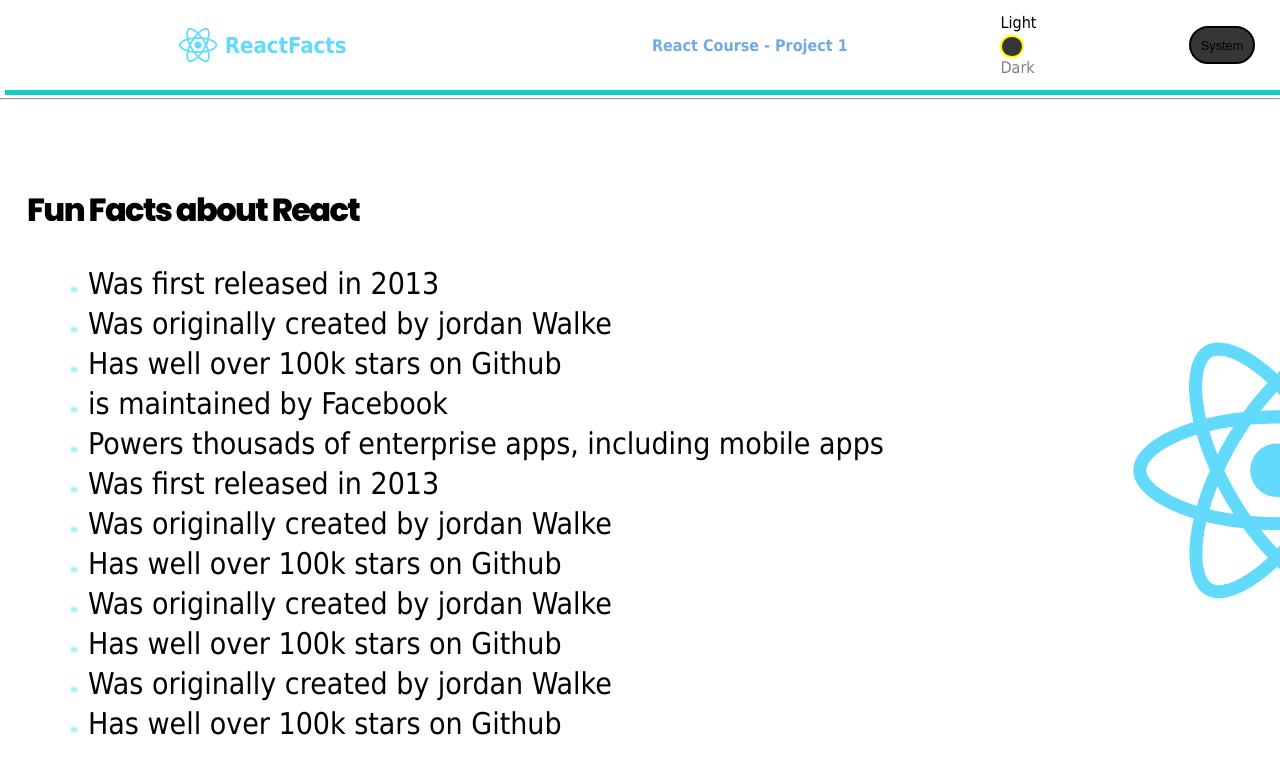
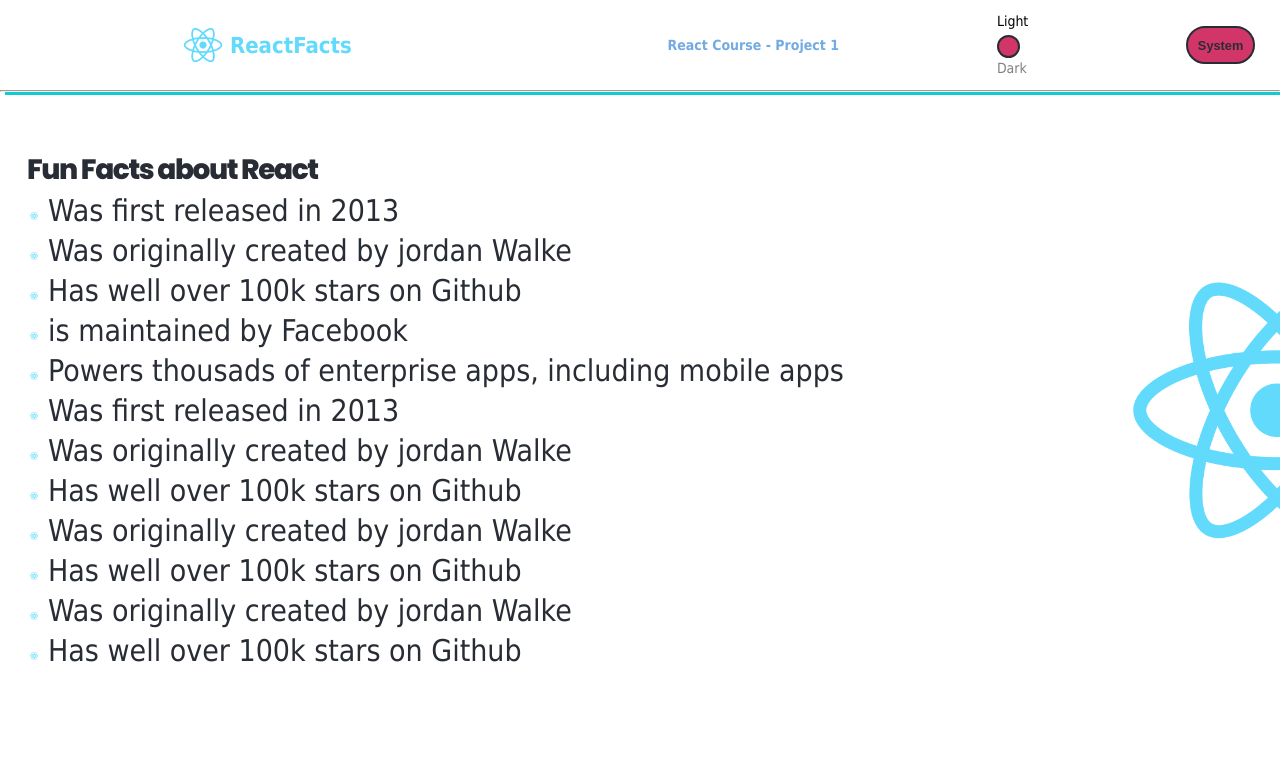
Before and after one commit to raficode2303/react-courese-2022, a React (Create React App) app: page / in a window 1280 px wide. Shown: the top 774 px of the page. Built offline with nearby package versions, Linux system fonts and the light colour scheme; a web font is replaced by a local one.

Commit message:
reset commits to point where system-theme still need to be fix

```diff
--- a/src/1-react-facts/App.css
+++ b/src/1-react-facts/App.css
@@ -1,20 +1,45 @@
 /* google fonts */
 @import url('https://fonts.googleapis.com/css2?family=Poppins:ital,wght@0,800;1,800&family=Rubik+Wet+Paint&display=swap');
 
+/*
+==============
+Global Styles
+==============
+
+*/
+
 :root {
-  --navbarbgcolor: #21222a;
-  --mainbgcolor: #282d35;
-  --maincolor: #fff;
-  --lightcolor: #fff;
-  --darkcolor: #000;
+  --clr-bcg: #fff;
+  --clr-font: #282c35;
+  --clr-primary: #d23669;
 }
 
-* {
+.dark-theme {
+  --clr-bcg: #282c35;
+  --clr-font: #fff;
+  --clr-primary: #ffa7c4;
+}
+.light-theme {
+  --clr-bcg: #fff;
+  --clr-font: #282c35;
+  --clr-primary: #d23669;
+}
+
+*,
+::after,
+::before {
+  margin: 0;
+  padding: 0;
   box-sizing: border-box;
 }
 body {
-  margin: 0;
-  padding: 0;
+  font-family: 'Poppins', -apple-system, BlinkMacSystemFont, 'Segoe UI', Roboto,
+    Oxygen, Ubuntu, Cantarell, 'Open Sans', 'Helvetica Neue', sans-serif;
+  background-color: var(--clr-bcg);
+  color: var(--clr-font);
+  line-height: 1.5;
+  font-size: 0.875rem;
+  transition: 0.3s linear;
 }
 
 .navbar {
--- a/src/1-react-facts/components/GlobalStyles.js
+++ b/src/1-react-facts/components/GlobalStyles.js
@@ -4,6 +4,6 @@ export const GlobalStyles = createGlobalStyle`
     background: ${({ theme }) => theme.body};
     color: ${({ theme }) => theme.text};
     font-family: Tahoma, Helvetica, Arial, Roboto, sans-serif;
-    transition: .5s linear;
+    transition: .3s;
   }
 `
--- a/src/1-react-facts/components/SystemTheme.js
+++ b/src/1-react-facts/components/SystemTheme.js
@@ -4,10 +4,12 @@ import styled from 'styled-components'
 
 const Button = styled.button`
   background: ${({ theme }) => theme.background};
+  color: ${({ theme }) => theme.text};
   border: 2px solid ${({ theme }) => theme.text};
   border-radius: 30px;
   cursor: pointer;
   font-size: 0.8rem;
+  font-weight: bold;
   padding: 0.6rem;
 `
 const SystemTheme = ({ toggleTheme, theme, systemThemeOn }) => {
--- a/src/1-react-facts/components/Themes.js
+++ b/src/1-react-facts/components/Themes.js
@@ -1,15 +1,13 @@
 export const lightMode = {
   body: '#fff',
-  text: '#000',
-  toggleBorder: '#fff',
-  background: '#363537',
-  activeTheme: 'yellow',
+  text: '#282c35',
+  toggleBorder: 'yellow',
+  background: '#d23669',
 }
 
 export const darkMode = {
-  body: '#363537',
-  text: '#fafafa',
-  toggleBorder: '#6b8096',
-  background: '#999',
-  activeTheme: 'yellow',
+  body: '#282c35',
+  text: '#fff',
+  toggleBorder: 'green',
+  background: '#ffa7c4',
 }
--- a/src/1-react-facts/components/useDarkMode.js
+++ b/src/1-react-facts/components/useDarkMode.js
@@ -3,24 +3,34 @@ import { useEffect, useState } from 'react'
 const localThemeReact = 'local-theme-react'
 
 const getSystemTheme = () => {
-  return window.matchMedia('(prefers-color-scheme: dark)')
+  return window.matchMedia && window.matchMedia('(prefers-color-scheme: dark)')
 }
 function useDarkMode() {
   const [theme, setTheme] = useState('light')
+
   const [mountedComponenet, setMountedComponenet] = useState(false)
+  const [systemThemeOn, setSystemThemeOn] = useState(false)
+  const [systemDarkTheme, setSystemDarkTheme] = useState(
+    getSystemTheme().matches
+  )
+
   console.log('%cset systemThemeOn to off==>', 'border: 2px solid red')
-  const [systemThemeOn, setSystemThemeOn] = useState('off')
 
   const setMode = (mode) => {
     window.localStorage.setItem(localThemeReact, mode)
     setTheme(mode)
   }
 
+  const setSystemTheme = (isDark) => {
+    if ((!isDark && theme === 'dark') || (isDark && theme === 'light')) {
+      setSystemDarkTheme(isDark)
+    }
+  }
+
   const themeToggler = (e) => {
-    const { type } = e
     let newTheme
-    console.log('themeToggler type theme: ', type, systemThemeOn, theme)
-    if (type === 'change') {
+    console.log('e theme systemThemeOn: ', e, theme, systemThemeOn)
+    if (e === 'auto') {
       if (systemThemeOn === 'off') return
       newTheme = getSystemTheme().matches ? 'dark' : 'light'
       console.log('currentSystemTheme: ', newTheme)
@@ -40,17 +50,23 @@ function useDarkMode() {
     const localTheme = window.localStorage.getItem(localThemeReact)
     localTheme ? setTheme(localTheme) : setMode('light')
     setMountedComponenet(true)
+
     const darkThemeMq = getSystemTheme()
+    darkThemeMq.addEventListener('change', setSystemTheme)
+
+    return () => darkThemeMq.removeEventListener('cahnge', setSystemTheme)
+  }, [])
+
+  useEffect(() => {
     // listen when theme change by system
-    darkThemeMq.addEventListener('change', themeToggler)
-    return function cleanup() {
-      console.log('%crun useEfeect claenup of useDarkMode...', 'color: red')
-      darkThemeMq.removeEventListener('change', themeToggler)
+    console.log('useEffect of darkThemeMq')
+    const darkThemeMq = getSystemTheme()
+    const currentSystemTheme = darkThemeMq.matches ? 'dark' : 'light'
+    if (systemThemeOn === 'on' && theme != currentSystemTheme) {
+      themeToggler('auto')
     }
-
-    // clean up
-  }, [])
-  console.log('ts====', theme, systemThemeOn)
+  }, [systemDarkTheme])
+  // clean up
   return [theme, themeToggler, mountedComponenet, systemThemeOn]
 }
 
```
Also changed, not shown: src/1-react-facts/App.js (+0 -17 lines), src/index.js (+11 -0 lines).
